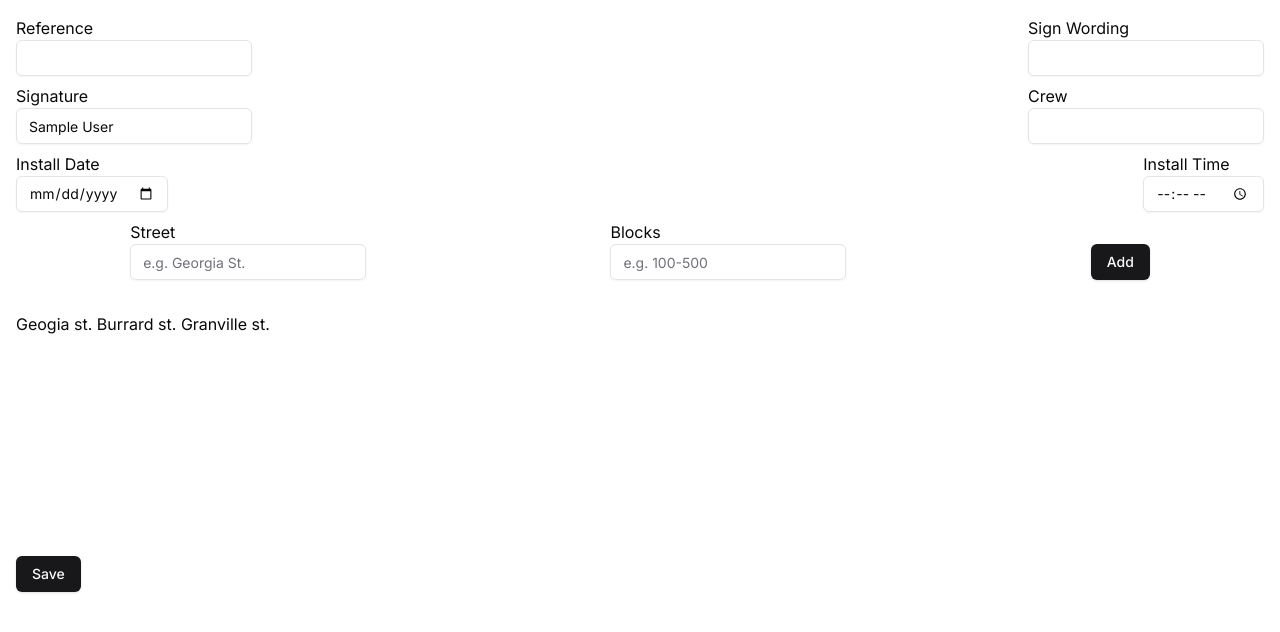
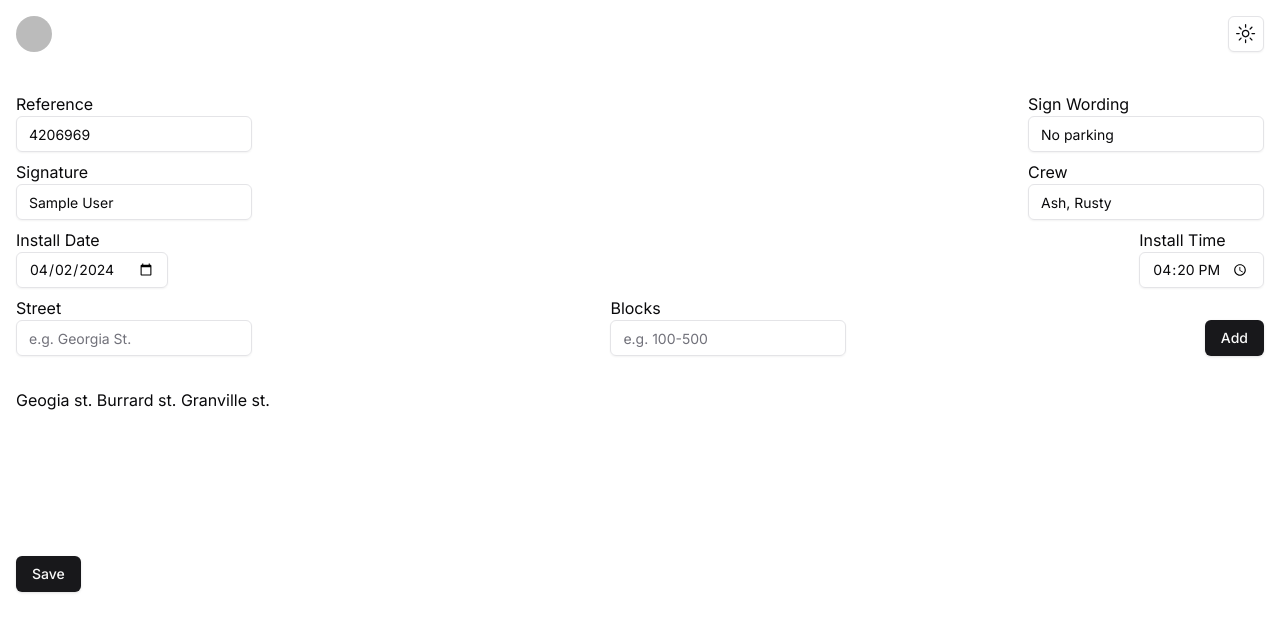
Before and after one commit to ashkan-rahnavardi/plate-grabber, a Next.js app: page /form/new in a window 1280 px wide. Shown: the top 632 px of the page. Built offline with nearby package versions, Linux system fonts and the light colour scheme; no server answers; the database is empty; sample sign-in values are in the browser's storage.

Commit message:
decomposed  LicenseForm Page

```diff
--- /dev/null
+++ b/src/components/InputForm/essential.tsx
@@ -0,0 +1,82 @@
+import { Input } from '@/components/ui/input';
+import { LicenseForm, NewLicenseForm } from '@/types/licenseForm';
+import React from 'react';
+
+export default function Essential({
+	form,
+	handleChange,
+}: {
+	form: LicenseForm | NewLicenseForm;
+	handleChange: (e: React.ChangeEvent<HTMLInputElement>) => void;
+}) {
+	return (
+		<>
+			<div className="flex space-x-2 justify-between">
+				<div>
+					<label htmlFor="reference">Reference</label>
+					<Input
+						type="text"
+						id="reference"
+						name="reference"
+						value={form?.reference}
+						onChange={handleChange}
+					/>
+				</div>
+				<div>
+					<label htmlFor="signWording">Sign Wording</label>
+					<Input
+						type="text"
+						id="signWording"
+						name="signWording"
+						value={form?.signWording}
+						onChange={handleChange}
+					/>
+				</div>
+			</div>
+			<div className="flex space-x-2 justify-between">
+				<div>
+					<label htmlFor="signature">Signature</label>
+					<Input
+						type="text"
+						id="signature"
+						name="signature"
+						value={form?.signature}
+						onChange={handleChange}
+					/>
+				</div>
+				<div>
+					<label htmlFor="crew">Crew</label>
+					<Input
+						type="text"
+						id="crew"
+						name="crew"
+						value={form?.crew}
+						onChange={handleChange}
+					/>
+				</div>
+			</div>
+			<div className="flex space-x-2 justify-between">
+				<div>
+					<label htmlFor="installDate">Install Date</label>
+					<Input
+						type="date"
+						id="installDate"
+						name="installDate"
+						value={form?.installDate}
+						onChange={handleChange}
+					/>
+				</div>
+				<div>
+					<label htmlFor="installTime">Install Time</label>
+					<Input
+						type="time"
+						id="installTime"
+						name="installTime"
+						value={form?.installTime}
+						onChange={handleChange}
+					/>
+				</div>
+			</div>
+		</>
+	);
+}
--- a/src/components/Input/street.tsx
+++ b/src/components/InputForm/street.tsx
@@ -31,7 +31,7 @@ export default function StreetInput() {
 	return (
 		<div className="w-full ">
 			<div className="flex pb-8">
-				<div className="w-full flex justify-around space-x-4">
+				<div className="w-full flex justify-between space-x-4">
 					<div>
 						<label htmlFor="street">Street</label>
 						<Input
--- a/src/containers/Form/index.tsx
+++ b/src/containers/Form/index.tsx
@@ -1,17 +1,19 @@
 'use client';
 
 import { saveForm, updateForm } from '@/actions/actions';
-import StreetInput from '@/components/Input/street';
+import Essential from '@/components/InputForm/essential';
+import StreetInput from '@/components/InputForm/street';
+import TopNav from '@/components/TopNav';
 import { Button } from '@/components/ui/button';
 import { Input } from '@/components/ui/input';
 import { FormsContext } from '@/services/FormsProvider';
-import { LicenseForm } from '@/types/licenseForm';
+import { LicenseForm, NewLicenseForm } from '@/types/licenseForm';
 import { UserSession } from '@/types/userSession';
 import { useSession } from 'next-auth/react';
 import { useParams } from 'next/navigation';
 import { useContext, useEffect, useState } from 'react';
 
-const emptyForm = {
+const emptyForm: NewLicenseForm = {
 	reference: '',
 	email: '',
 	sides: '',
@@ -23,6 +25,44 @@ const emptyForm = {
 	installTime: '',
 	crew: '',
 	signature: '',
+	location: [
+		{
+			name: '',
+			blocks: [
+				{
+					number: '',
+					side: '',
+					plates: [''],
+				},
+			],
+		},
+	],
+};
+
+const testForm: NewLicenseForm = {
+	reference: '4206969',
+	email: '',
+	sides: '',
+	hundredBlocks: '',
+	street: 'Georgia St.',
+	roadType: '',
+	signWording: 'No parking',
+	installDate: '2024-04-02',
+	installTime: '16:20',
+	crew: 'Ash, Rusty',
+	signature: '',
+	location: [
+		{
+			name: 'Georgia St.',
+			blocks: [
+				{
+					number: '100',
+					side: 'North',
+					plates: ['ABC123', 'DEF456'],
+				},
+			],
+		},
+	],
 };
 
 export default function Form() {
@@ -30,10 +70,8 @@ export default function Form() {
 	const forms = useContext(FormsContext);
 	const session = useSession();
 	const [form, setForm] = useState(
-		forms.find((form) => form.reference === params.id) || emptyForm
+		forms.find((form) => form.reference === params.id) || testForm
 	);
-
-	const streets = ['Georgia St.', 'Burrard St.', 'Granville St.'];
 
 	// add email and signature to form , email is required to save form
 	useEffect(() => {
@@ -47,7 +85,8 @@ export default function Form() {
 	};
 
 	const handleSave = async () => {
-		const result = await saveForm(form as LicenseForm);
+		console.log('form', form);
+		const result = await saveForm(form as NewLicenseForm);
 		if (result.success) {
 			alert(result.message); // Or set state to show a success message in your component
 		} else {
@@ -65,106 +104,11 @@ export default function Form() {
 	};
 
 	return (
-		<div className="space-y-2 ">
-			<div className="flex space-x-2 justify-between">
-				<div>
-					<label htmlFor="reference">Reference</label>
-					<Input
-						type="text"
-						id="reference"
-						name="reference"
-						value={form?.reference}
-						onChange={handleChange}
-					/>
-				</div>
-				<div>
-					<label htmlFor="signWording">Sign Wording</label>
-					<Input
-						type="text"
-						id="signWording"
-						name="signWording"
-						value={form?.signWording}
-						onChange={handleChange}
-					/>
-				</div>
-			</div>
-			<div className="flex space-x-2 justify-between">
-				<div>
-					<label htmlFor="signature">Signature</label>
-					<Input
-						type="text"
-						id="signature"
-						name="signature"
-						value={form?.signature}
-						onChange={handleChange}
-					/>
-				</div>
-				<div>
-					<label htmlFor="crew">Crew</label>
-					<Input
-						type="text"
-						id="crew"
-						name="crew"
-						value={form?.crew}
-						onChange={handleChange}
-					/>
-				</div>
-			</div>
-			<div className="flex space-x-2 justify-between">
-				<div>
-					<label htmlFor="installDate">Install Date</label>
-					<Input
-						type="date"
-						id="installDate"
-						name="installDate"
-						value={form?.installDate}
-						onChange={handleChange}
-					/>
-				</div>
-				<div>
-					<label htmlFor="installTime">Install Time</label>
-					<Input
-						type="time"
-						id="installTime"
-						name="installTime"
-						value={form?.installTime}
-						onChange={handleChange}
-					/>
-				</div>
-			</div>
+		<>
+			<TopNav />
+			<div className="space-y-2 py-10">
+				<Essential form={form} handleChange={handleChange} />
 				<StreetInput />
-
-			{/* <div>
-				<label htmlFor="sides">Sides</label>
-				<Input
-					type="text"
-					id="sides"
-					name="sides"
-					value={form?.sides}
-					onChange={handleChange}
-				/>
-			</div>
-			<div>
-				<label htmlFor="hundredBlocks">Hundred Blocks</label>
-				<Input
-					type="text"
-					id="hundredBlocks"
-					name="hundredBlocks"
-					value={form?.hundredBlocks}
-					onChange={handleChange}
-				/>
-			</div>
-			<div>
-				<label htmlFor="street">Street</label>
-				<Input
-					type="text"
-					id="street"
-					name="street"
-					value={form?.street}
-					placeholder="e.g. Georgia St. "
-					onChange={handleChange}
-				/>
-			</div> */}
 
 				{/* Quick fix to get the button out of the way, need to make the parrent
 			div height full screen and then position these buttons at the bottom */}
@@ -176,5 +120,6 @@ export default function Form() {
 					)}
 				</div>
 			</div>
+		</>
 	);
 }
```
Lines whose indentation alone changed are shown as unchanged.
